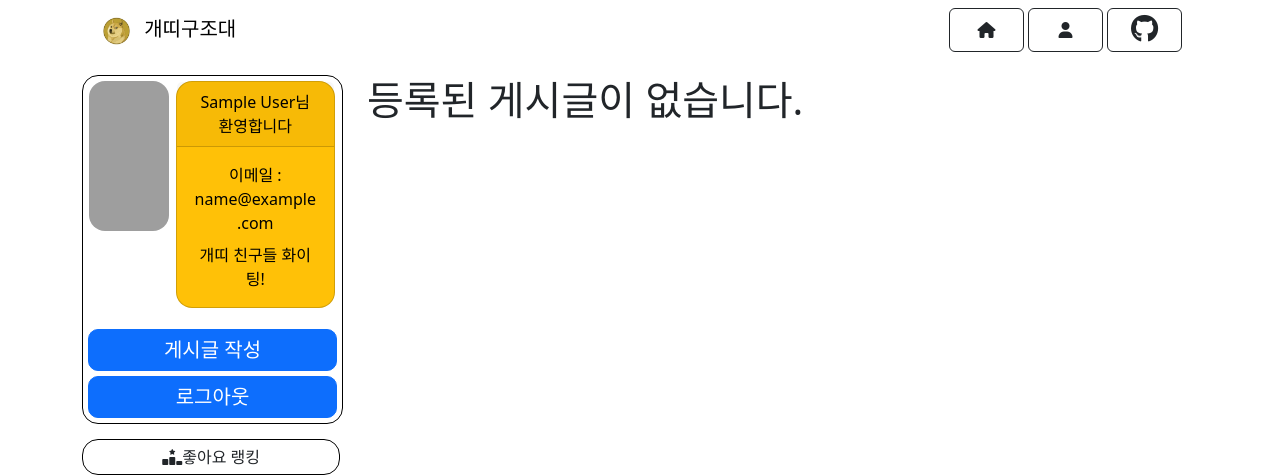
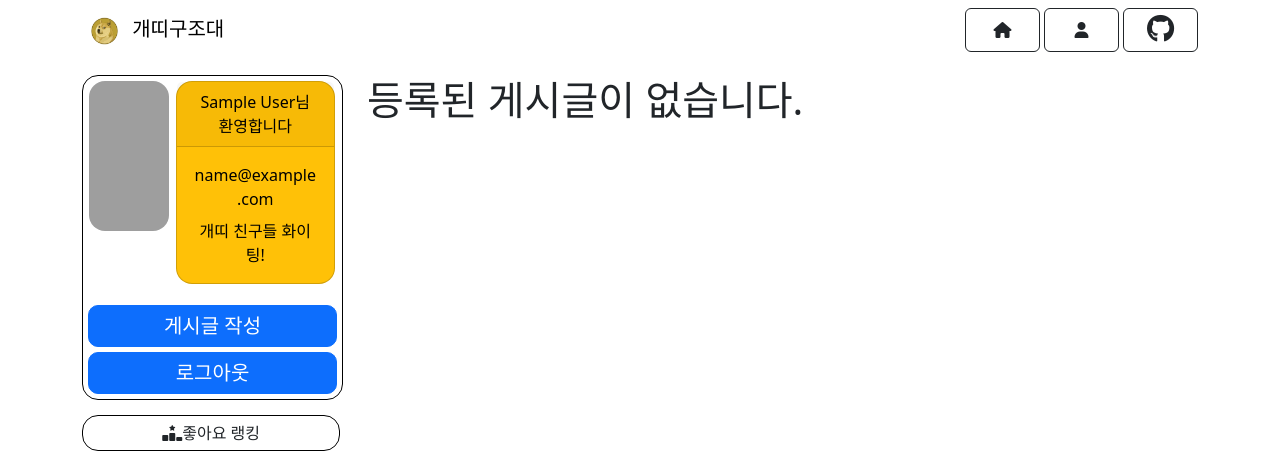
Before and after one commit to 5kiran/94DOG, a Flask app: page / in a window 1280 px wide. Shown: the top 475 px of the page. Run offline with Flask 2, Linux system fonts and the light colour scheme; the visitor is signed in with stand-in values (Sample User, id 1); data that the repository does not hold is empty; some libraries are stand-ins or nearby versions; grey boxes are pictures that could not be loaded.

Commit message:
refactor: 전반적인 css 수정 2

```diff
--- a/static/css/boards.css
+++ b/static/css/boards.css
@@ -8,7 +8,7 @@
   transform: scale(1.03);
 }
 .page-item {
-  cursor: pointer;
+  /* cursor: pointer; */
 }
 .pagination {
   --bs-pagination-color: black;
--- a/static/css/home.css
+++ b/static/css/home.css
@@ -13,7 +13,7 @@
   border: black solid 1px;
   border-radius: 1rem;
   /* margin: 15px 5px 16px 5px; */
-  padding: 5px 5px 5px 5px;
+  padding: 5px;
   /* width: 99%; */
 }
 .userbox {
--- a/static/js/boards.js
+++ b/static/js/boards.js
@@ -66,7 +66,7 @@ const setPagination = (response) => {
 
   let temp = '';
   if (start_page != 1) {
-    temp += `<li class="page-item">
+    temp += `<li class="page-item" style="cursor: pointer;">
               <a class="page-link" onclick="setBoards(${start_page-1})"><span aria-hidden="true">&laquo;</span></a>
             </li>`;
   } else {
@@ -76,13 +76,13 @@ const setPagination = (response) => {
   }
   for (let i=start_page;i<=end_page;i++) {
     if (i == page) {
-      temp += `<li class="page-item active"><a class="page-link" onclick="setBoards(${i})">${i}</a></li>`;
+      temp += `<li class="page-item active" style="cursor: pointer;"><a class="page-link" onclick="setBoards(${i})">${i}</a></li>`;
     } else {
-      temp += `<li class="page-item"><a class="page-link" onclick="setBoards(${i})">${i}</a></li>`;
+      temp += `<li class="page-item" style="cursor: pointer;"><a class="page-link" onclick="setBoards(${i})">${i}</a></li>`;
     }
   }
   if (end_page != total_page) {
-    temp += `<li class="page-item">
+    temp += `<li class="page-item" style="cursor: pointer;">
               <a class="page-link" onclick="setBoards(${end_page+1})"><span aria-hidden="true">&raquo;</span></a>
             </li>`;
   } else {
--- a/templates/components/header.html
+++ b/templates/components/header.html
@@ -1,5 +1,4 @@
 <nav class="navbar sticky-top" style="background-color: white">
-  <div class="container-fluid">
   <a class="navbar-brand" href="/">
     <img
       src="{{ url_for('static', filename='images/dozi.jpeg') }}"
@@ -29,14 +28,13 @@
     </button>
     <button
       id="board"
-        class="btn btn-outline-dark me-1"
+      class="btn btn-outline-dark"
       type="button"
       style="width: 75px"
       onclick="window.open('https://github.com/5kiran/94DOG');"
     >
       <i class="fa-brands fa-github fs-3"></i>
     </button>
-    </div>
   </div>
 </nav>
 
--- a/templates/components/home.html
+++ b/templates/components/home.html
@@ -8,7 +8,7 @@
     <div id="usercontent" class="card text-bg-warning mb-3" style="max-width: 18rem;">
       <div class="card-header">{{session['name']}}님 환영합니다</div>
       <div class="card-body">
-        <p class="card-title">이메일 : {{session['email']}}</p>
+        <p class="card-title">{{session['email']}}</p>
         <p class="card-text">개띠 친구들 화이팅!</p>
       </div>
     </div>
--- a/templates/components/viewpost.html
+++ b/templates/components/viewpost.html
@@ -12,7 +12,7 @@
     <link href="/static/css/liked.css" rel="stylesheet">
 </head>
 <body>
-    <div id="view_post" class="view_post">
+    <div id="view_post" class="view_post" style="margin-top: 15px;">
         <button type="button" onclick="cancle_viewpost()" class="btn btn-outline-dark">뒤로가기</button>
     </div>
 </body>
```
Lines whose indentation alone changed are shown as unchanged.
